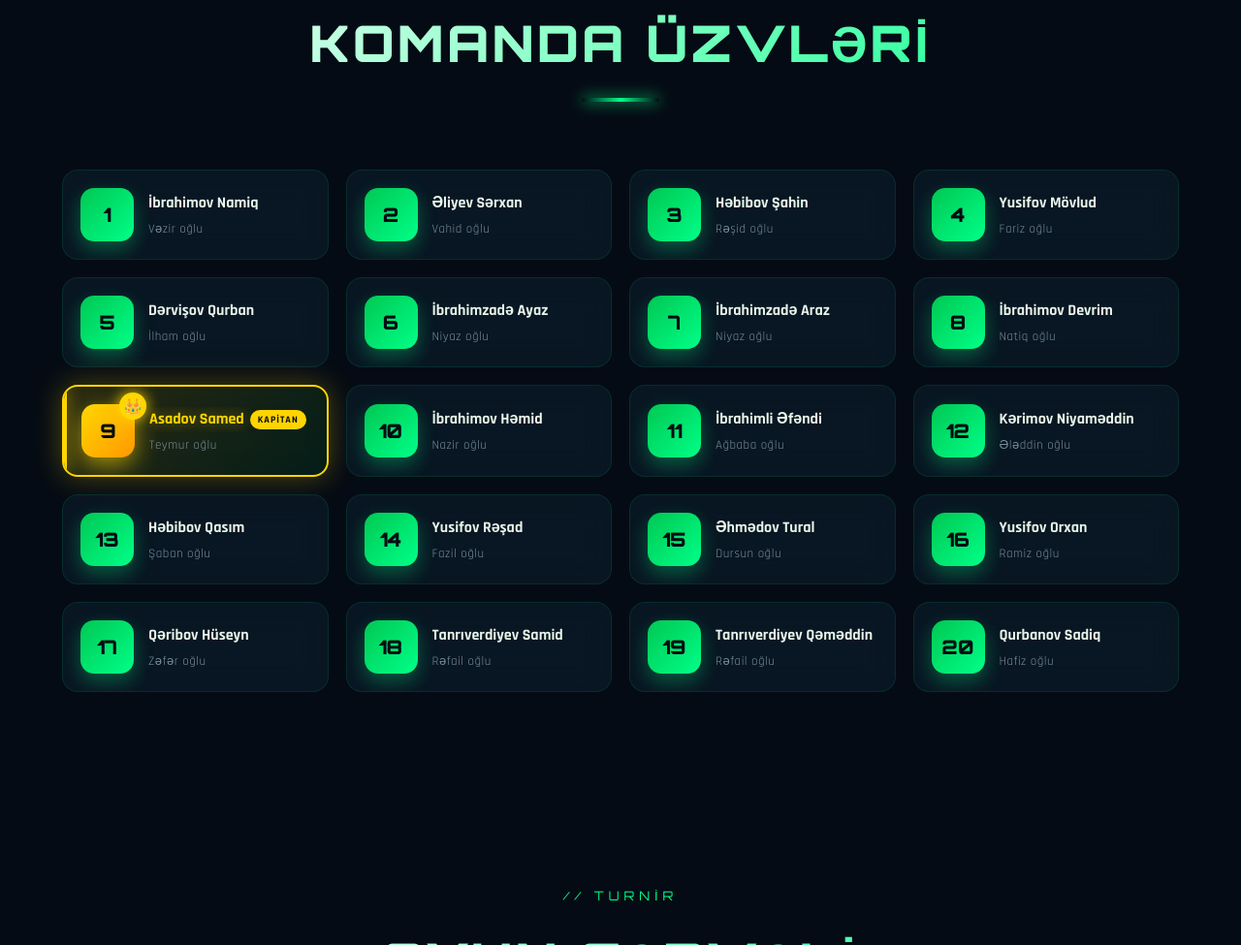
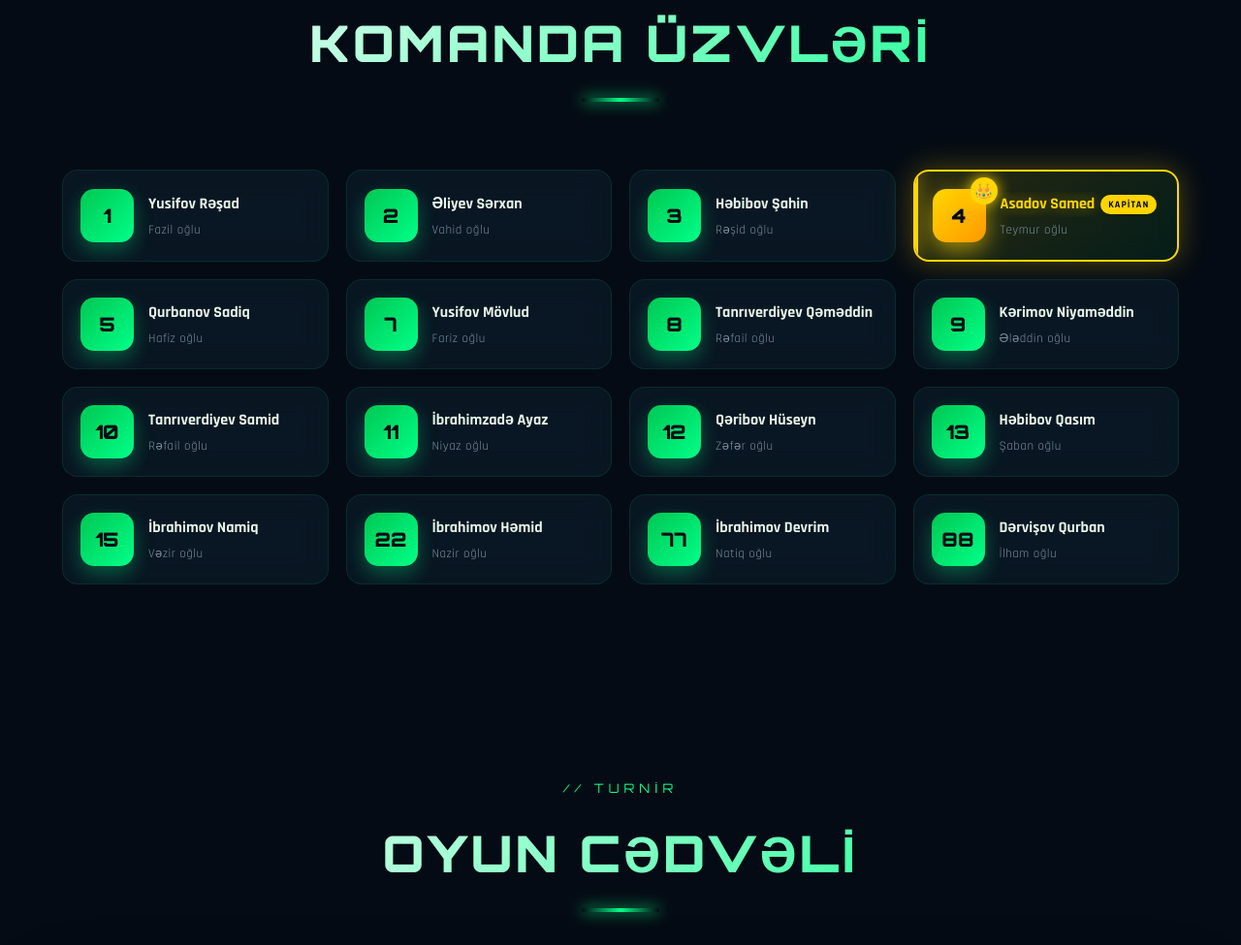
Before and after one commit to SerxanAli/GolluFK, a plain HTML site: page index.html in a window 1280 px wide. Shown: the part 6300-7275 px from the top of the page at 97% size. Drawn offline with Linux system fonts and the light colour scheme.

Commit message:
Update index.html

```diff
--- a/index.html
+++ b/index.html
@@ -2020,18 +2020,12 @@
             <div class="section-line"></div>
         </div>
         <div class="player-list">
-            <div class="player-card reveal"><div class="player-number">1</div><div class="player-info"><h3>İbrahimov Namiq</h3><p>Vəzir oğlu</p></div></div>
+            <div class="player-card reveal"><div class="player-number">1</div><div class="player-info"><h3>Yusifov Rəşad</h3><p>Fazil oğlu</p></div></div>
             <div class="player-card reveal"><div class="player-number">2</div><div class="player-info"><h3>Əliyev Sərxan</h3><p>Vahid oğlu</p></div></div>
             <div class="player-card reveal"><div class="player-number">3</div><div class="player-info"><h3>Həbibov Şahin</h3><p>Rəşid oğlu</p></div></div>
-            <div class="player-card reveal"><div class="player-number">4</div><div class="player-info"><h3>Yusifov Mövlud</h3><p>Fariz oğlu</p></div></div>
-            <div class="player-card reveal"><div class="player-number">5</div><div class="player-info"><h3>Dərvişov Qurban</h3><p>İlham oğlu</p></div></div>
-            <div class="player-card reveal"><div class="player-number">6</div><div class="player-info"><h3>İbrahimzadə Ayaz</h3><p>Niyaz oğlu</p></div></div>
-            <div class="player-card reveal"><div class="player-number">7</div><div class="player-info"><h3>İbrahimzadə Araz</h3><p>Niyaz oğlu</p></div></div>
-            <div class="player-card reveal"><div class="player-number">8</div><div class="player-info"><h3>İbrahimov Devrim</h3><p>Natiq oğlu</p></div></div>
-
-            <div class="player-card captain reveal">
+              <div class="player-card captain reveal">
                 <div class="player-number">
-                    9
+                    4
                     <div class="captain-badge">👑</div>
                 </div>
                 <div class="player-info">
@@ -2039,18 +2033,19 @@
                     <p>Teymur oğlu</p>
                 </div>
             </div>
-
-            <div class="player-card reveal"><div class="player-number">10</div><div class="player-info"><h3>İbrahimov Həmid</h3><p>Nazir oğlu</p></div></div>
-            <div class="player-card reveal"><div class="player-number">11</div><div class="player-info"><h3>İbrahimli Əfəndi</h3><p>Ağbaba oğlu</p></div></div>
-            <div class="player-card reveal"><div class="player-number">12</div><div class="player-info"><h3>Kərimov Niyaməddin</h3><p>Ələddin oğlu</p></div></div>
+            <div class="player-card reveal"><div class="player-number">5</div><div class="player-info"><h3>Qurbanov Sadiq</h3><p>Hafiz oğlu</p></div></div>
+            <div class="player-card reveal"><div class="player-number">7</div><div class="player-info"><h3>Yusifov Mövlud</h3><p>Fariz oğlu</p></div></div>
+            <div class="player-card reveal"><div class="player-number">8</div><div class="player-info"><h3>Tanrıverdiyev Qəməddin</h3><p>Rəfail oğlu</p></div></div>
+            <div class="player-card reveal"><div class="player-number">9</div><div class="player-info"><h3>Kərimov Niyaməddin</h3><p>Ələddin oğlu</p></div></div>
+            <div class="player-card reveal"><div class="player-number">10</div><div class="player-info"><h3>Tanrıverdiyev Samid</h3><p>Rəfail oğlu</p></div></div>
+            <div class="player-card reveal"><div class="player-number">11</div><div class="player-info"><h3>İbrahimzadə Ayaz</h3><p>Niyaz oğlu</p></div></div>
+            <div class="player-card reveal"><div class="player-number">12</div><div class="player-info"><h3>Qəribov Hüseyn</h3><p>Zəfər oğlu</p></div></div>
             <div class="player-card reveal"><div class="player-number">13</div><div class="player-info"><h3>Həbibov Qasım</h3><p>Şaban oğlu</p></div></div>
-            <div class="player-card reveal"><div class="player-number">14</div><div class="player-info"><h3>Yusifov Rəşad</h3><p>Fazil oğlu</p></div></div>
-            <div class="player-card reveal"><div class="player-number">15</div><div class="player-info"><h3>Əhmədov Tural</h3><p>Dursun oğlu</p></div></div>
-            <div class="player-card reveal"><div class="player-number">16</div><div class="player-info"><h3>Yusifov Orxan</h3><p>Ramiz oğlu</p></div></div>
-            <div class="player-card reveal"><div class="player-number">17</div><div class="player-info"><h3>Qəribov Hüseyn</h3><p>Zəfər oğlu</p></div></div>
-            <div class="player-card reveal"><div class="player-number">18</div><div class="player-info"><h3>Tanrıverdiyev Samid</h3><p>Rəfail oğlu</p></div></div>
-            <div class="player-card reveal"><div class="player-number">19</div><div class="player-info"><h3>Tanrıverdiyev Qəməddin</h3><p>Rəfail oğlu</p></div></div>
-            <div class="player-card reveal"><div class="player-number">20</div><div class="player-info"><h3>Qurbanov Sadiq</h3><p>Hafiz oğlu</p></div></div>
+            <div class="player-card reveal"><div class="player-number">15</div><div class="player-info"><h3>İbrahimov Namiq</h3><p>Vəzir oğlu</p></div></div>
+            <div class="player-card reveal"><div class="player-number">22</div><div class="player-info"><h3>İbrahimov Həmid</h3><p>Nazir oğlu</p></div></div>
+            <div class="player-card reveal"><div class="player-number">77</div><div class="player-info"><h3>İbrahimov Devrim</h3><p>Natiq oğlu</p></div></div>
+            <div class="player-card reveal"><div class="player-number">88</div><div class="player-info"><h3>Dərvişov Qurban</h3><p>İlham oğlu</p></div></div>
+
         </div>
     </section>
 
```
